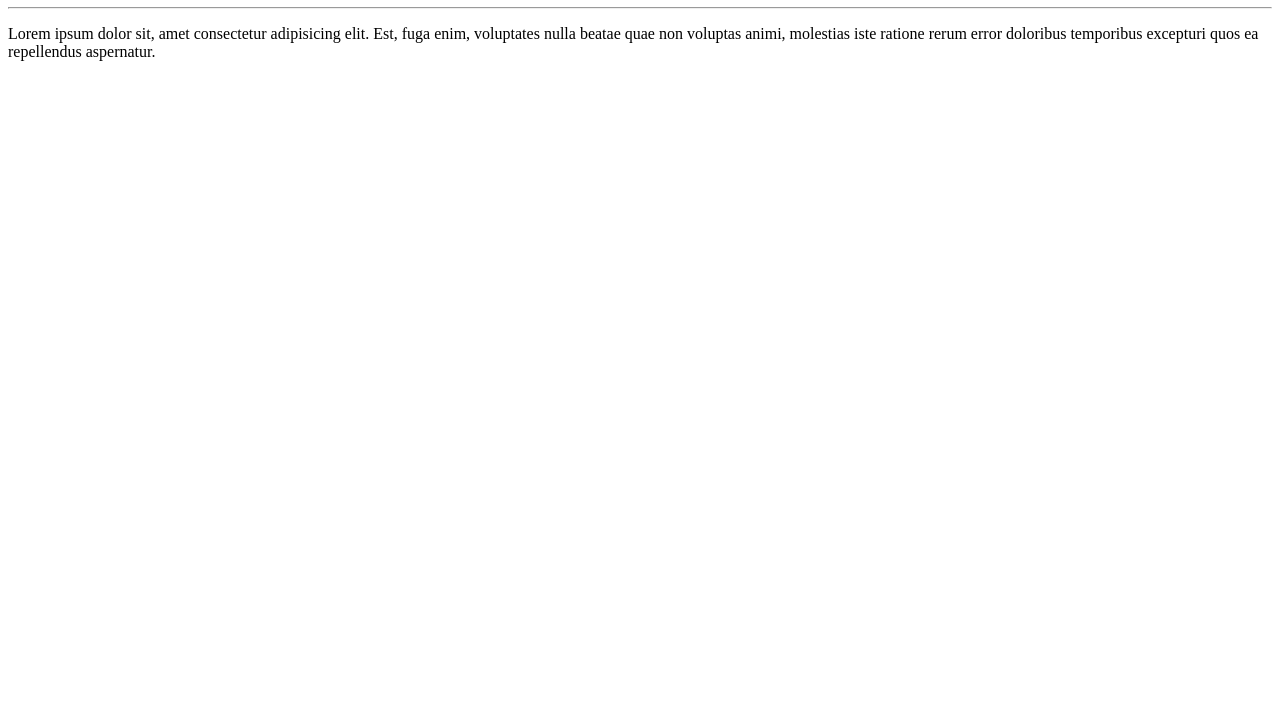
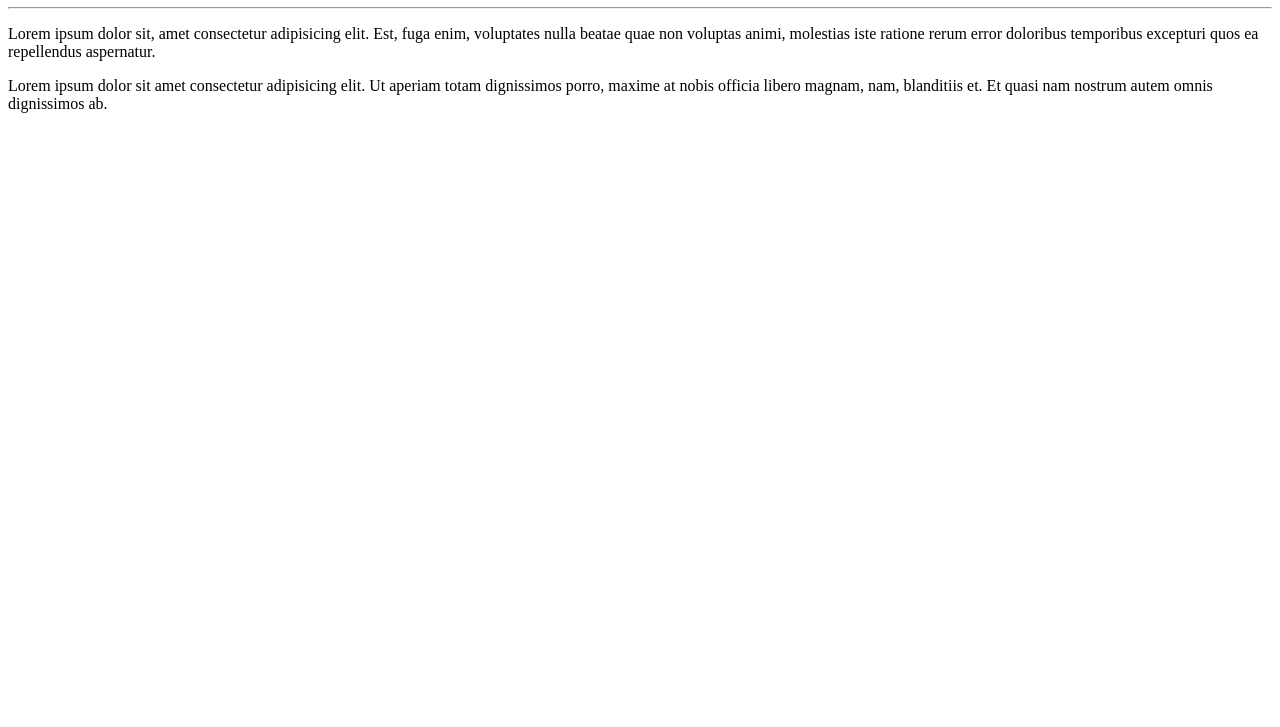
Before and after one commit to Aninha2024/Ola-mundo, a plain HTML site: page site-exemplo/index.html in a window 1280 px wide. Shown: the part 73-800 px from the top of the page. Drawn offline with Linux system fonts and the light colour scheme.

Commit message:
Adicionado um parágrafo

```diff
--- a/site-exemplo/index.html
+++ b/site-exemplo/index.html
@@ -9,5 +9,6 @@
     <h1>Olá, mundo !</h1>
     <hr>
     <p>Lorem ipsum dolor sit, amet consectetur adipisicing elit. Est, fuga enim, voluptates nulla beatae quae non voluptas animi, molestias iste ratione rerum error doloribus temporibus excepturi quos ea repellendus aspernatur.</p>
+    <p>Lorem ipsum dolor sit amet consectetur adipisicing elit. Ut aperiam totam dignissimos porro, maxime at nobis officia libero magnam, nam, blanditiis et. Et quasi nam nostrum autem omnis dignissimos ab.</p>
 </body>
 </html>
```
